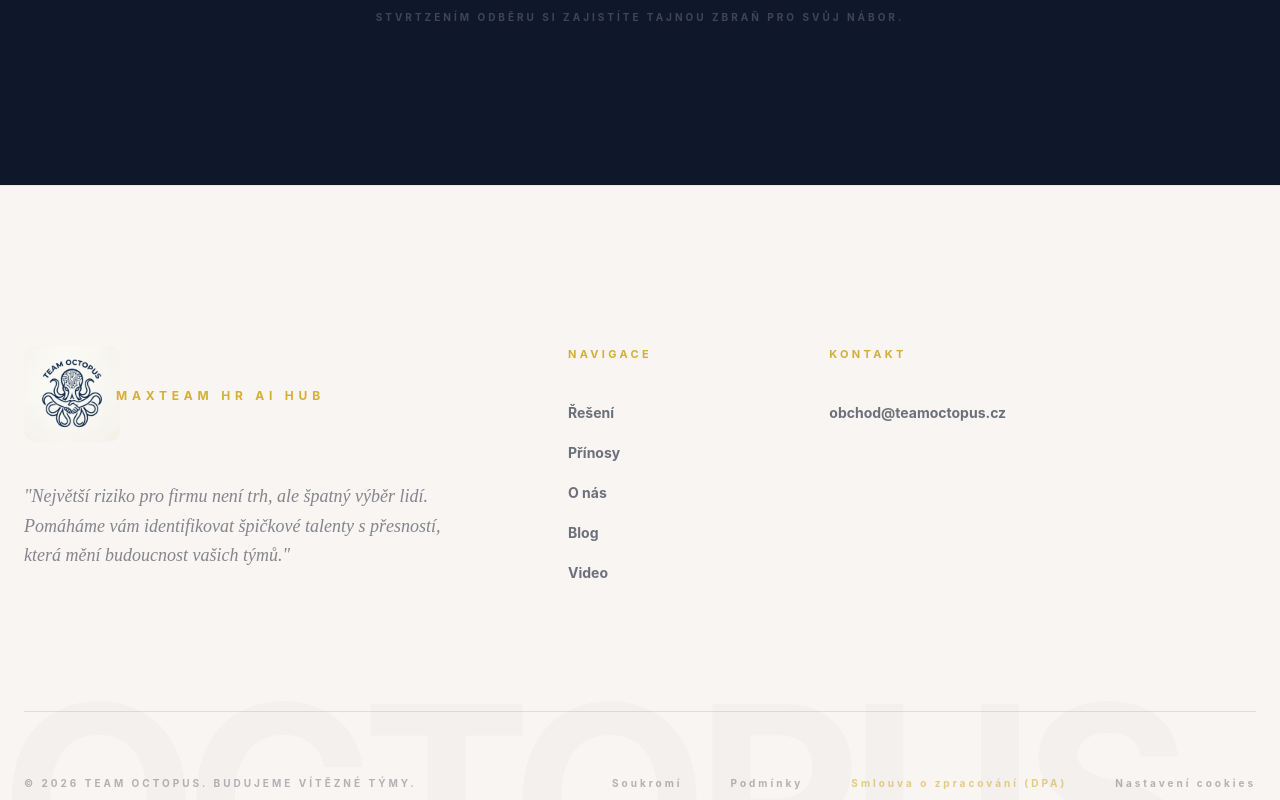
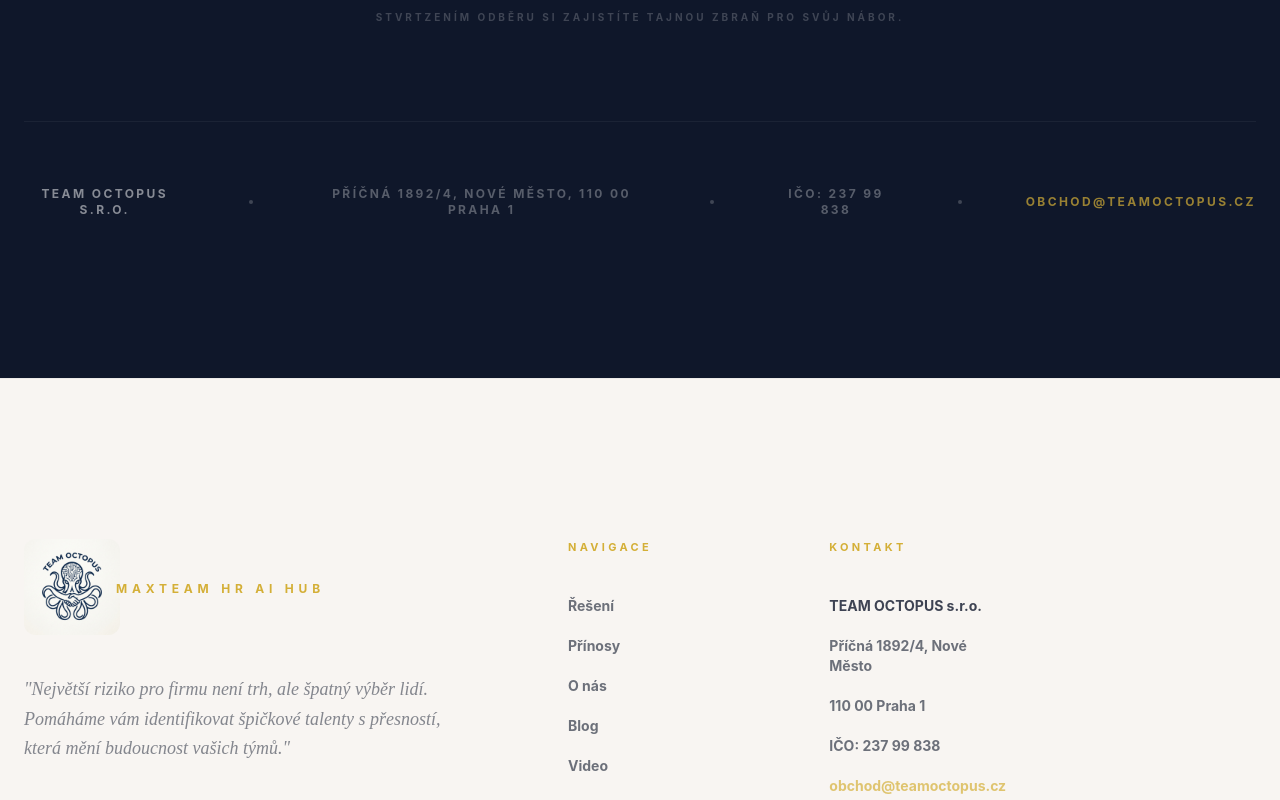
Before and after one commit to ClienteeAI/Team-octopus-main-page-final, a React (Vite) app: page / in a window 1280 px wide. Shown: the part 10660-11460 px from the top of the page. Built offline with nearby package versions, Linux system fonts and the light colour scheme.

Commit message:
feat: add company details to Newsletter and Footer

```diff
--- a/src/components/layout/Footer.tsx
+++ b/src/components/layout/Footer.tsx
@@ -38,7 +38,15 @@ export default function Footer() {
             <div>
               <h5 className="font-bold text-[11px] uppercase tracking-[0.3em] mb-10 text-octopus-gold">Kontakt</h5>
               <ul className="space-y-5 text-sm font-bold text-octopus-navy/60">
-                <li className="hover:text-octopus-navy transition-colors cursor-pointer">obchod@teamoctopus.cz</li>
+                <li className="font-bold text-octopus-navy/80">TEAM OCTOPUS s.r.o.</li>
+                <li>Příčná 1892/4, Nové Město</li>
+                <li>110 00 Praha 1</li>
+                <li>IČO: 237 99 838</li>
+                <li>
+                  <a href="mailto:obchod@teamoctopus.cz" className="hover:text-octopus-navy transition-colors text-octopus-gold/70 hover:text-octopus-gold">
+                    obchod@teamoctopus.cz
+                  </a>
+                </li>
               </ul>
             </div>
           </div>
--- a/src/components/sections/Newsletter.tsx
+++ b/src/components/sections/Newsletter.tsx
@@ -122,6 +122,19 @@ export default function Newsletter() {
           <p className="mt-10 text-white/20 text-[10px] font-bold uppercase tracking-[0.3em]">
             Stvrtzením odběru si zajistíte tajnou zbraň pro svůj nábor.
           </p>
+
+          {/* Company contact details */}
+          <div className="mt-24 pt-16 border-t border-white/5 flex flex-col sm:flex-row items-center justify-center gap-8 sm:gap-16 text-white/30 text-xs font-bold uppercase tracking-[0.2em]">
+            <span className="text-white/50 font-bold">TEAM OCTOPUS s.r.o.</span>
+            <span className="hidden sm:block w-1 h-1 rounded-full bg-white/20" />
+            <span>Příčná 1892/4, Nové Město, 110 00 Praha 1</span>
+            <span className="hidden sm:block w-1 h-1 rounded-full bg-white/20" />
+            <span>IČO: 237 99 838</span>
+            <span className="hidden sm:block w-1 h-1 rounded-full bg-white/20" />
+            <a href="mailto:obchod@teamoctopus.cz" className="text-octopus-gold/70 hover:text-octopus-gold transition-colors">
+              obchod@teamoctopus.cz
+            </a>
+          </div>
         </motion.div>
       </div>
     </section>
```
